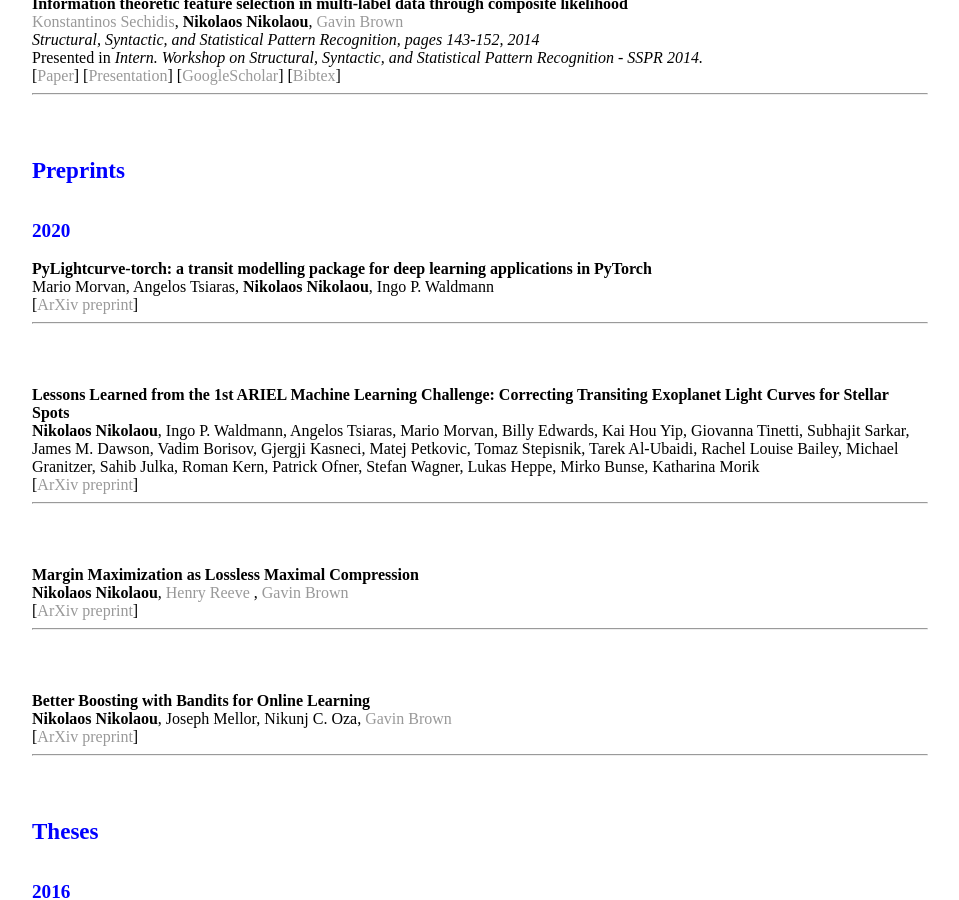
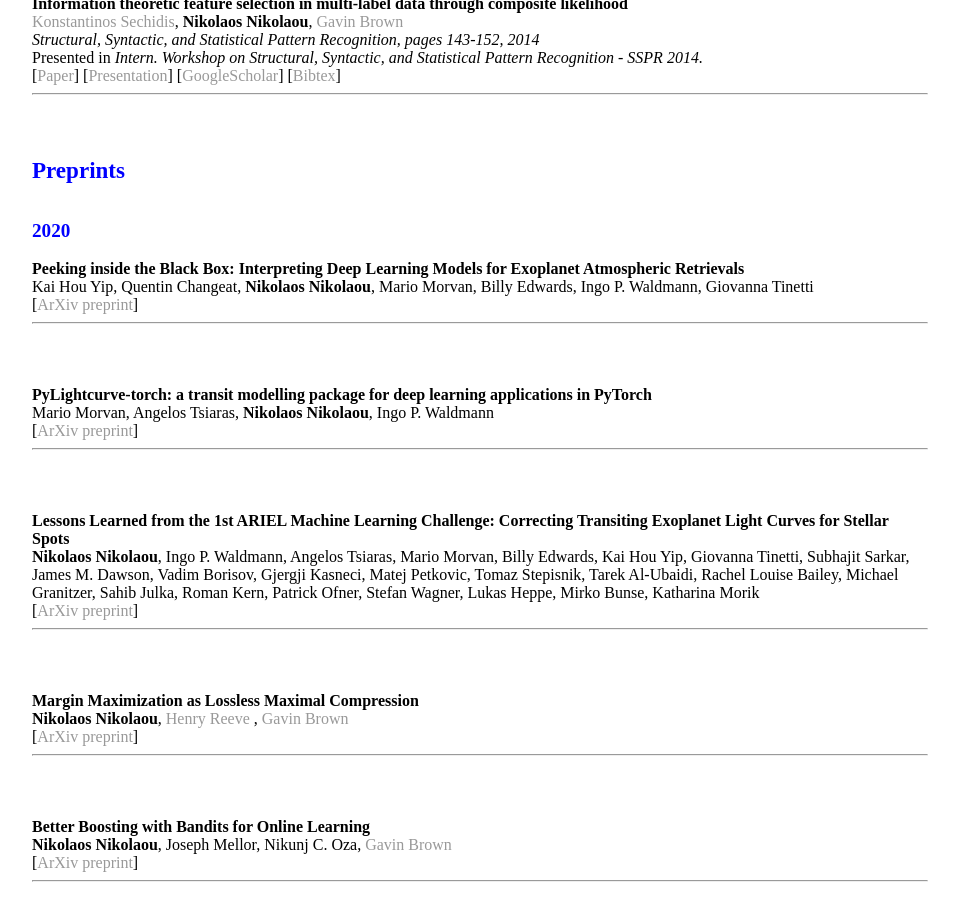
Before and after one commit to nnikolaou/nnikolaou.github.io, a Jekyll site: the page publications.html, which Jekyll copies as it is, in a window 1280 px wide and 900 px high, scrolled down 1565 px. Shown: the whole window, without its empty margins (160-1119 px from the left). Built offline with Jekyll 4.4.1, drawn with Linux system fonts in a browser that asks for light colours.

Commit message:
Update publications.html

```diff
--- a/publications.html
+++ b/publications.html
@@ -129,6 +129,13 @@
 
 <br><big><font color="blue"><b>2020</b></font></big>
 
+<br><br><b>Peeking inside the Black Box: Interpreting Deep Learning Models for Exoplanet Atmospheric Retrievals</b>
+<br>Kai Hou Yip, Quentin Changeat, <b>Nikolaos Nikolaou</b>, Mario Morvan, Billy Edwards, Ingo P. Waldmann, Giovanna Tinetti
+<br>[<a href="https://arxiv.org/abs/2011.11284" target="_blank">ArXiv preprint</a>]
+<hr>
+
+<br>
+
 <br><br><b>PyLightcurve-torch: a transit modelling package for deep learning applications in PyTorch</b>
 <br>Mario Morvan, Angelos Tsiaras, <b>Nikolaos Nikolaou</b>, Ingo P. Waldmann
 <br>[<a href="https://arxiv.org/abs/2011.02030#" target="_blank">ArXiv preprint</a>]
```
